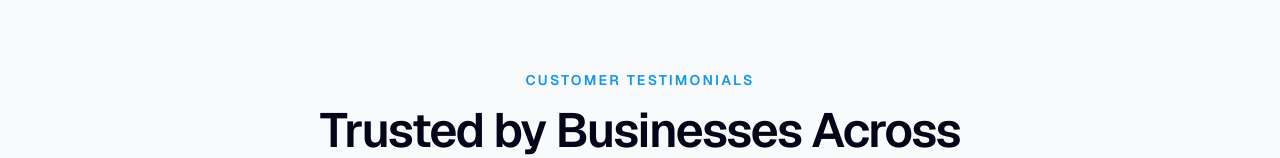
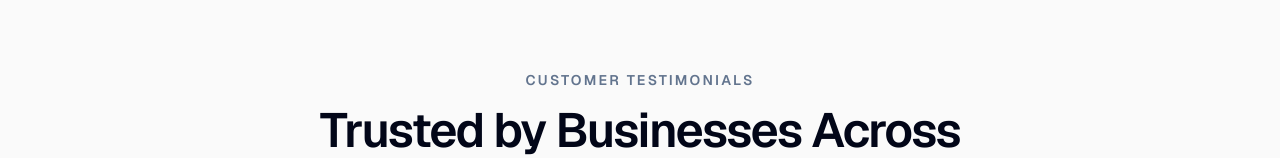
Before and after one commit to faalvaro/nexora-erp, a Next.js app: page / in a window 1280 px wide. Shown: the part 7164-7322 px from the top of the page. Built offline with nearby package versions, Linux system fonts and the light colour scheme; no server answers.

Commit message:
Apply neutral theme to testimonials

```diff
--- a/components/landing/testimonials.tsx
+++ b/components/landing/testimonials.tsx
@@ -32,10 +32,10 @@ export function Testimonials() {
   ];
 
   return (
-    <section className="bg-slate-50 py-24">
+    <section className="bg-neutral-50 py-24">
       <div className="mx-auto max-w-7xl px-6 lg:px-8">
         <div className="mx-auto max-w-3xl text-center">
-          <p className="text-sm font-semibold uppercase tracking-[0.16em] text-[#1597E5]">
+          <p className="text-sm font-semibold uppercase tracking-[0.16em] text-slate-500">
             {t("eyebrow")}
           </p>
 
```
